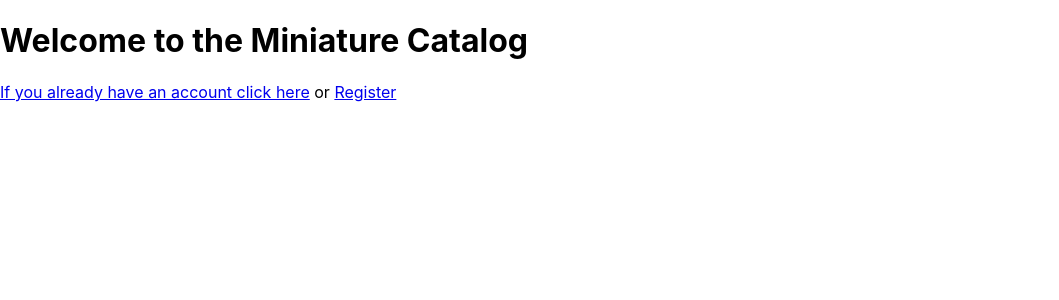
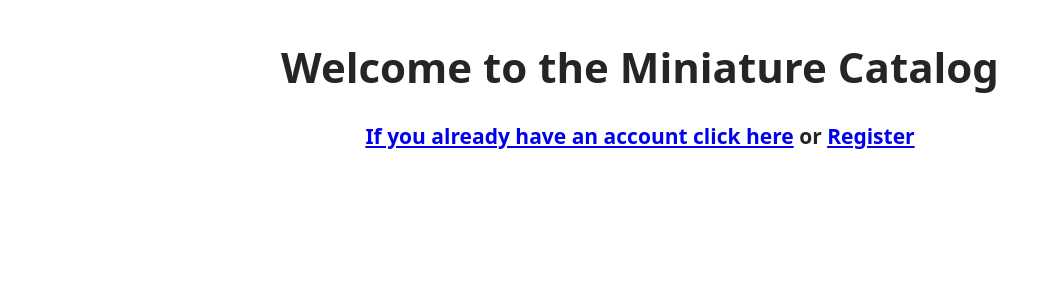
Before and after one commit to mikeladderbush/Catalog-Application-Project-2, a React (Create React App) app in the folder src/main/catalogfrontend/: page / in a window 1280 px wide. Shown: the top 300 px of the page, without its empty margins (0-1059 px from the left). Built offline with nearby package versions, Linux system fonts and the light colour scheme.

Commit message:
getting started on CSS

```diff
--- a/src/main/catalogfrontend/src/App.css
+++ b/src/main/catalogfrontend/src/App.css
@@ -14,7 +14,7 @@
 }
 
 .App-header {
-  background-color: #282c34;
+  background-color: #0953e7;
   min-height: 100vh;
   display: flex;
   flex-direction: column;
--- a/src/main/catalogfrontend/src/App.js
+++ b/src/main/catalogfrontend/src/App.js
@@ -2,6 +2,8 @@ import React, { useState } from 'react';
 import { BrowserRouter as Router, Routes, Route, useNavigate, Link } from 'react-router-dom';
 import axios from 'axios';
 import MiniatureDetail from './Components/MiniatureDetail';
+import styles from './mystyle.module.css';
+
 
 function App() {
   return (
@@ -15,15 +17,14 @@ function App() {
     </Router>
   );
 }
-
 function MainRoute() {
   return (
-    <div>
-      <h1>Welcome to the Miniature Catalog</h1>
-      <p>
-        <Link to="/login">If you already have an account click here</Link> or <Link to="/register">Register</Link>
-      </p>
-    </div>
+      <div className={styles.Appbody}>
+        <h1>Welcome to the Miniature Catalog</h1>
+        <p>
+          <Link to="/login">If you already have an account click here</Link> or <Link to="/register">Register</Link>
+        </p>
+      </div>
   );
 }
 
@@ -59,7 +60,7 @@ function Login() {
   };
 
   return (
-    <div>
+    <div className={styles.Appbody}>
       <form onSubmit={handleLogin}>
         <h1>Miniature Catalog Log in</h1>
         <h3>Welcome to my miniature catalog, please enter your
@@ -115,7 +116,7 @@ function Register() {
   };
 
   return (
-    <div>
+    <div className={styles.Appbody}>
       <form onSubmit={handleRegister}>
         <h1>Register</h1>
         <div>
--- a/src/main/catalogfrontend/src/index.js
+++ b/src/main/catalogfrontend/src/index.js
@@ -2,6 +2,7 @@ import React from 'react';
 import ReactDOM from 'react-dom/client';
 import './index.css';
 import App from './App.js';
+import './App.css';
 import reportWebVitals from './reportWebVitals';
 
 const root = ReactDOM.createRoot(document.getElementById('root'));
--- /dev/null
+++ b/src/main/catalogfrontend/src/mystyle.module.css
@@ -0,0 +1,16 @@
+.Appbody {
+    -webkit-text-size-adjust: 100%;
+    -webkit-font-smoothing: antialiased;
+    color: #252525;
+    text-align: center;
+    box-sizing: border-box;
+    font-family: "Noto Sans", "Noto Sans JP", sans-serif;
+    line-height: 1.3;
+    font-weight: 700;
+    margin: 0;
+    padding: 0.75rem 0.375rem 0.375rem;
+    grid-column: 1;
+    grid-row: 2;
+    order: 2;
+    font-size: 1.3125rem;
+  }
```
